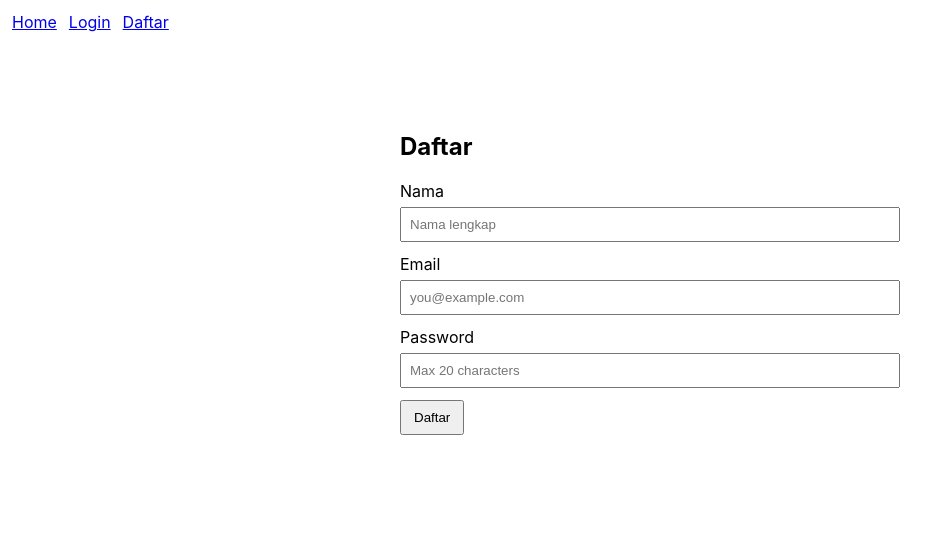
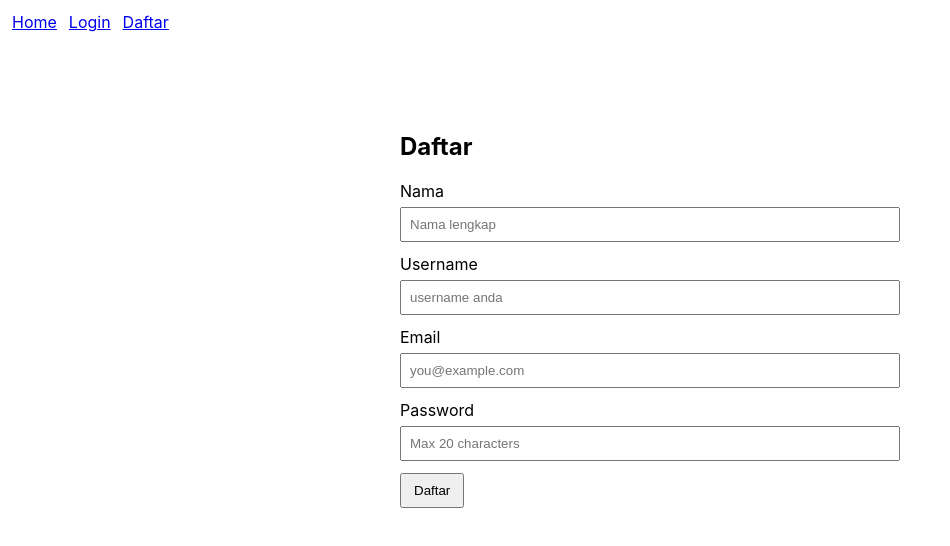
Before and after one commit to mfadlika/Web-TeknoTwit, a React (Create React App) app in the folder frontend/: page /signup in a window 1280 px wide. Shown: the top 546 px of the page, without its empty margins (0-950 px from the left). Built offline with nearby package versions, Linux system fonts and the light colour scheme.

Commit message:
feat: update

```diff
--- a/frontend/src/pages/SignupPage.js
+++ b/frontend/src/pages/SignupPage.js
@@ -2,6 +2,7 @@ import React, { useState } from "react";
 
 export default function SignupPage() {
   const [name, setName] = useState("");
+  const [username, setUsername] = useState("");
   const [email, setEmail] = useState("");
   const [password, setPassword] = useState("");
   const [loading, setLoading] = useState(false);
@@ -13,8 +14,16 @@ export default function SignupPage() {
     setError(null);
     setSuccess(null);
 
-    if (!name || !email || !password) {
-      setError("Name, email, and password are required");
+    if (!name || !username || !email || !password) {
+      setError("Name, username, email, and password are required");
+      return;
+    }
+
+    const usernamePattern = /^[a-zA-Z0-9_]{3,20}$/;
+    if (!usernamePattern.test(String(username).trim())) {
+      setError(
+        "Username must be 3-20 characters and contain only letters, numbers, or underscore"
+      );
       return;
     }
 
@@ -25,12 +34,17 @@ export default function SignupPage() {
       return;
     }
 
+    if (!/\d/.test(String(password))) {
+      setError("Password harus mengandung minimal 1 angka");
+      return;
+    }
+
     setLoading(true);
     try {
       const res = await fetch("http://localhost:3000/api/user/signup", {
         method: "POST",
         headers: { "Content-Type": "application/json" },
-        body: JSON.stringify({ name, email, password }),
+        body: JSON.stringify({ name, username, email, password }),
       });
 
       const data = await res.json();
@@ -64,6 +78,17 @@ export default function SignupPage() {
             onChange={(e) => setName(e.target.value)}
             style={{ width: "100%", padding: 8 }}
             placeholder="Nama lengkap"
+          />
+        </div>
+
+        <div style={{ marginBottom: 12 }}>
+          <label style={{ display: "block", marginBottom: 6 }}>Username</label>
+          <input
+            type="text"
+            value={username}
+            onChange={(e) => setUsername(e.target.value)}
+            style={{ width: "100%", padding: 8 }}
+            placeholder="username anda"
           />
         </div>
 
```
